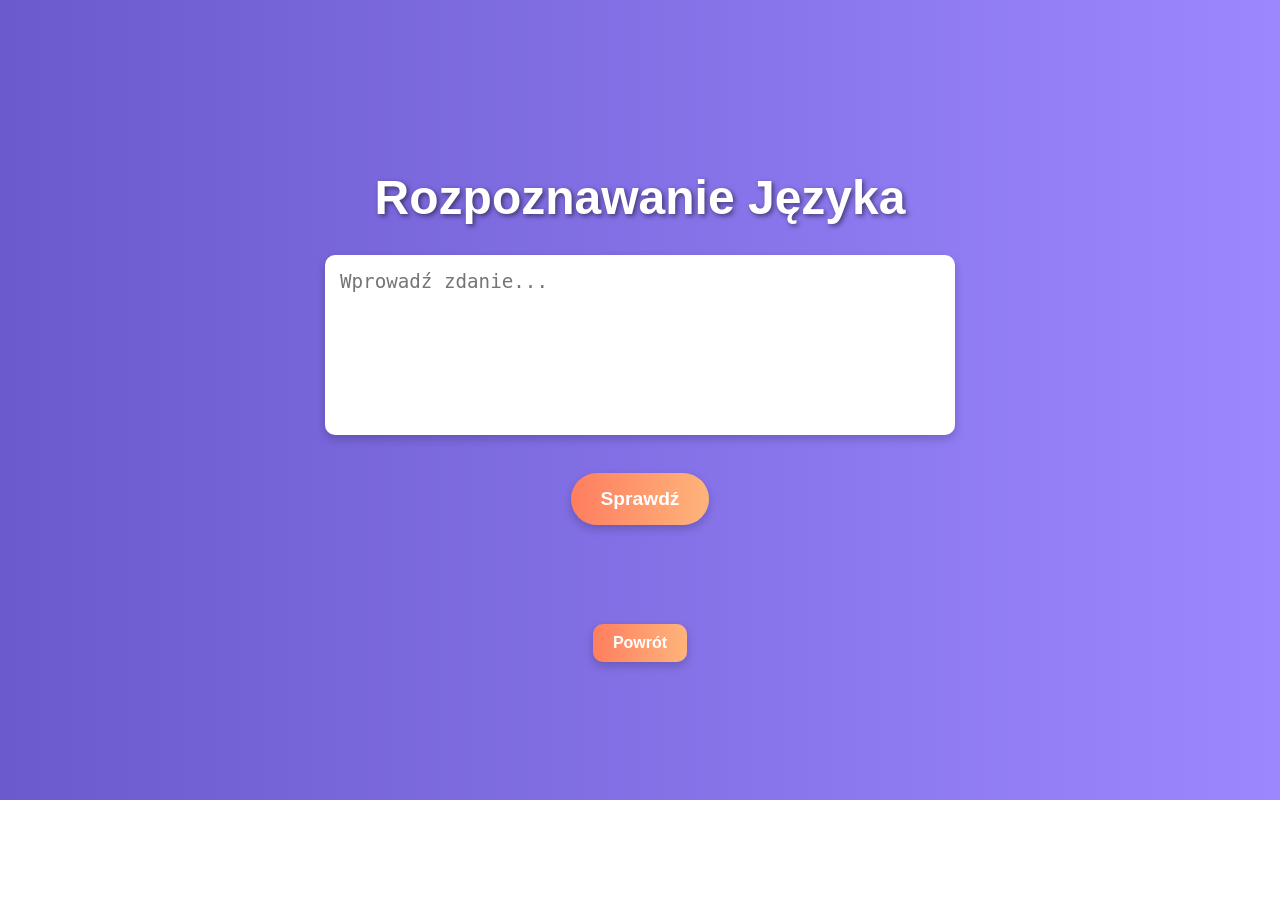
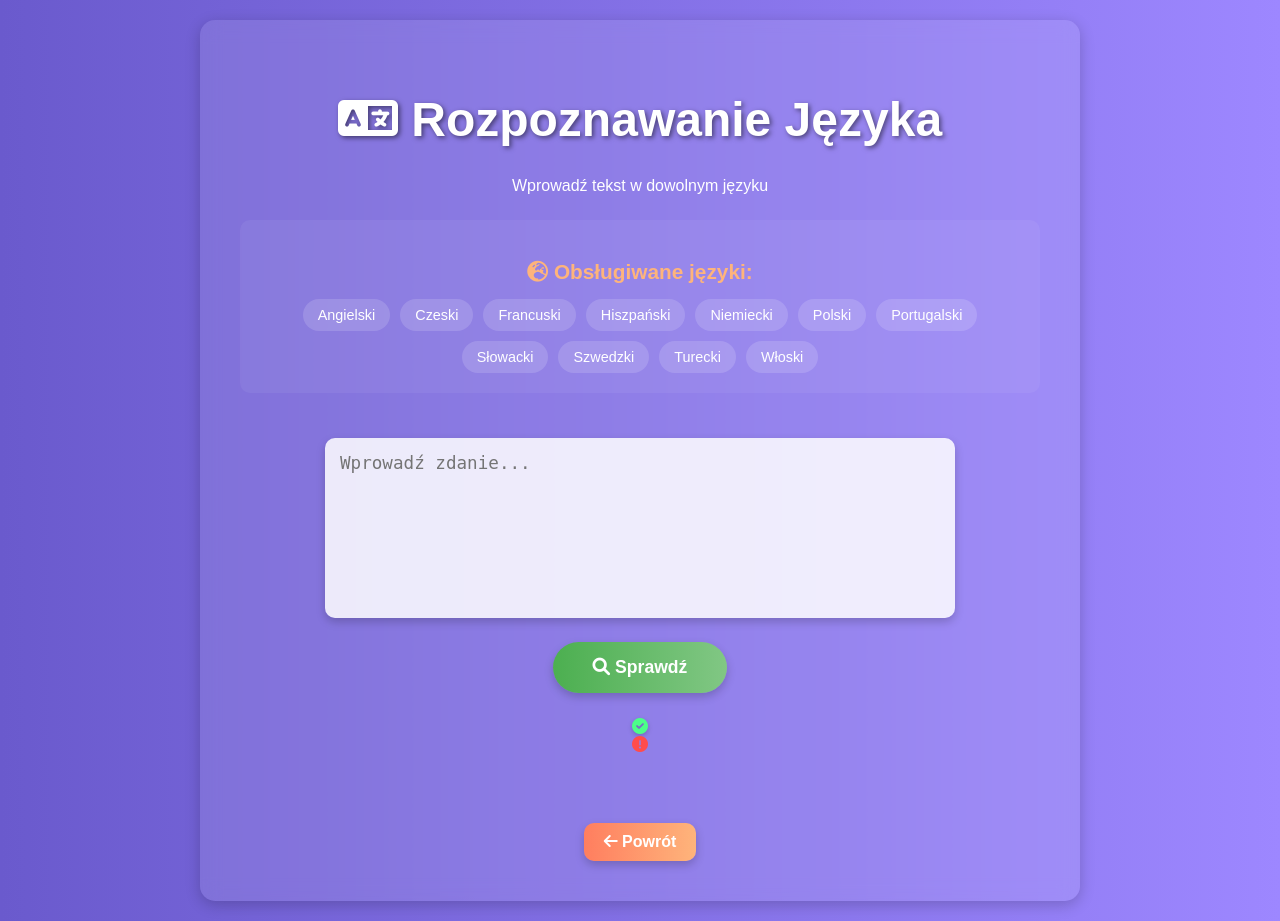
Before and after one commit to dawid-kalinowski/praca-licencjacka, a Flask app: page /detect-language in a window 1280 px wide. Before the commit the page ends 800 px from the top, so only its background shows below. Run offline with Flask 3, Linux system fonts and the light colour scheme; parts of the project's set-up code (start-up, migrations or seed data) failed here and were passed over; some libraries are stand-ins or nearby versions.

Commit message:
improved styling, language list at detect language page

```diff
--- a/static/css/style.css
+++ b/static/css/style.css
@@ -117,3 +117,108 @@ h2 {
     padding: 8px 16px;
 }
 }
+
+/* Dodaj te style do swojego pliku CSS */
+.detect-container {
+  background: rgba(255, 255, 255, 0.1);
+  padding: 40px;
+  border-radius: 15px;
+  box-shadow: 0px 4px 15px rgba(0, 0, 0, 0.2);
+  backdrop-filter: blur(10px);
+  max-width: 800px;
+  margin: 20px;
+  width: 90%;
+}
+
+.supported-languages {
+  margin: 25px 0;
+  padding: 20px;
+  background: rgba(255, 255, 255, 0.05);
+  border-radius: 10px;
+}
+
+.supported-languages h2 {
+  color: #feb47b;
+  margin-bottom: 15px;
+  font-size: 1.3rem;
+}
+
+.language-tags {
+  display: flex;
+  flex-wrap: wrap;
+  gap: 10px;
+  justify-content: center;
+}
+
+.lang-tag {
+  background: rgba(255, 255, 255, 0.15);
+  padding: 8px 15px;
+  border-radius: 20px;
+  font-size: 0.9rem;
+  transition: transform 0.2s, background 0.3s;
+}
+
+.lang-tag:hover {
+  transform: translateY(-2px);
+  background: rgba(255, 255, 255, 0.25);
+}
+
+#textInput {
+  width: 100%;
+  height: 150px;
+  padding: 15px;
+  margin: 20px 0;
+  border: none;
+  border-radius: 10px;
+  background: rgba(255, 255, 255, 0.85);
+  color: #333;
+  font-size: 1.1rem;
+  resize: none;
+}
+
+.detect-button {
+  background: linear-gradient(to right, #4CAF50, #81C784);
+  color: white;
+  padding: 15px 40px;
+  font-size: 1.1rem;
+  border: none;
+  border-radius: 30px;
+  cursor: pointer;
+  transition: transform 0.2s, box-shadow 0.2s;
+}
+
+.detect-button:hover {
+  transform: scale(1.05);
+  box-shadow: 0px 4px 15px rgba(0, 0, 0, 0.2);
+}
+
+.results {
+  margin: 25px 0;
+  min-height: 60px;
+}
+
+#result {
+  color: #4cff88;
+  text-shadow: 0px 2px 5px rgba(0, 0, 0, 0.2);
+}
+
+#error {
+  color: #ff4c4c;
+}
+
+/* Responsywność */
+@media (max-width: 768px) {
+  .detect-container {
+    padding: 25px;
+  }
+
+  .lang-tag {
+    font-size: 0.8rem;
+    padding: 6px 12px;
+  }
+
+  #textInput {
+    height: 120px;
+    font-size: 1rem;
+  }
+}
--- a/static/js/script.js
+++ b/static/js/script.js
@@ -87,3 +87,19 @@ async function detectLanguage() {
     errorElement.textContent = "Wystąpił błąd podczas połączenia z serwerem.";
   }
 }
+
+function showResult(element, message) {
+  const card = document.querySelector(element);
+  card.classList.add('show');
+  if(element === '#result') {
+      document.querySelector('.result-text').textContent = message;
+  } else {
+      document.querySelector('.error-text').textContent = message;
+  }
+}
+
+function resetResults() {
+  document.querySelectorAll('.result-card').forEach(card => {
+      card.classList.remove('show');
+  });
+}
--- a/templates/detect_language.html
+++ b/templates/detect_language.html
@@ -1,19 +1,60 @@
 <!DOCTYPE html>
-<html lang="en">
+<html lang="pl">
 <head>
   <meta charset="UTF-8">
   <meta name="viewport" content="width=device-width, initial-scale=1.0">
   <title>Rozpoznawanie Języka</title>
+  <link rel="stylesheet" href="https://cdnjs.cloudflare.com/ajax/libs/font-awesome/6.0.0/css/all.min.css">
   <link rel="stylesheet" href="/static/css/style.css">
 </head>
 <body>
-  <h1>Rozpoznawanie Języka</h1>
+  <div class="detect-container">
+    <div class="header">
+      <h1><i class="fas fa-language"></i> Rozpoznawanie Języka</h1>
+      <p class="subtitle">Wprowadź tekst w dowolnym języku</p>
+    </div>
+
+    <div class="supported-languages">
+      <h2><i class="fas fa-globe-europe"></i> Obsługiwane języki:</h2>
+      <div class="language-tags">
+        <span class="lang-tag color-1">Angielski</span>
+        <span class="lang-tag color-2">Czeski</span>
+        <span class="lang-tag color-3">Francuski</span>
+        <span class="lang-tag color-4">Hiszpański</span>
+        <span class="lang-tag color-5">Niemiecki</span>
+        <span class="lang-tag color-6">Polski</span>
+        <span class="lang-tag color-7">Portugalski</span>
+        <span class="lang-tag color-8">Słowacki</span>
+        <span class="lang-tag color-9">Szwedzki</span>
+        <span class="lang-tag color-10">Turecki</span>
+        <span class="lang-tag color-11">Włoski</span>
+      </div>
+    </div>
+
+    <div class="input-container">
+      <textarea id="textInput" placeholder="Wprowadź zdanie..." class="glowing-input"></textarea>
+      <div class="input-decoration"></div>
+    </div>
+
+    <button class="detect-button" onclick="detectLanguage()">
+      <i class="fas fa-search"></i> Sprawdź
+    </button>
+
+    <div class="results">
+      <div class="result-card success" id="result">
+        <i class="fas fa-check-circle"></i>
+        <span class="result-text"></span>
+      </div>
+      <div class="result-card error" id="error">
+        <i class="fas fa-exclamation-circle"></i>
+        <span class="error-text"></span>
+      </div>
+    </div>
+
+    <a href="{{ url_for('home') }}" class="back-button">
+      <i class="fas fa-arrow-left"></i> Powrót
+    </a>
+  </div>
   <script src="/static/js/script.js"></script>
-  <textarea id="textInput" placeholder="Wprowadź zdanie..."></textarea>
-  <br>
-  <button onclick="detectLanguage()">Sprawdź</button>
-  <h2 id="result"></h2>
-  <h2 id="error" style="color: red;"></h2>
-  <a href="{{ url_for('home') }}" class="back-button">Powrót</a>
 </body>
 </html>
--- a/templates/saved_words.html
+++ b/templates/saved_words.html
@@ -50,7 +50,7 @@
                 <li class="empty-message">Brak zapisanych słów</li>
             {% endfor %}
         </ul>
-        <a href="#" onclick="startSavedWordsQuiz()">Quiz z zapisanych słów</a>
+        <a href="#" onclick="startSavedWordsQuiz()" class="quiz-button">Quiz z zapisanych słów</a>
         <a href="{{ url_for('home') }}" class="back-button">Powrót</a>
     </div>
 </body>
```
Also changed, not shown: static/css/saved_words.css (+29 -0 lines).
